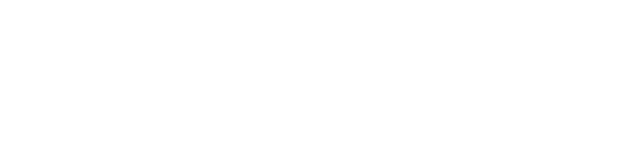
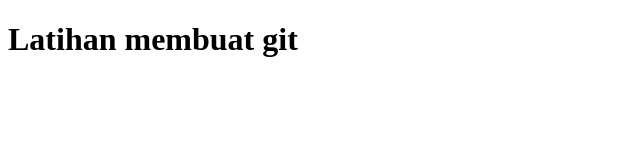
Before and after one commit to AbDanz/C030320038-latihan-git, a plain HTML site: page Index.html in a window 1280 px wide. Shown: the whole page, without its empty margins (0-640 px from the left). Drawn offline with Linux system fonts and the light colour scheme.

Commit message:
mengedit index

```diff
--- a/Index.html
+++ b/Index.html
@@ -4,6 +4,6 @@
 	<title></title>
 </head>
 <body>
-
+	<h1>Latihan membuat git</h1>
 </body>
 </html>
```
